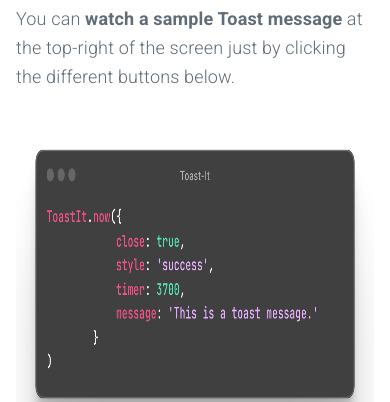
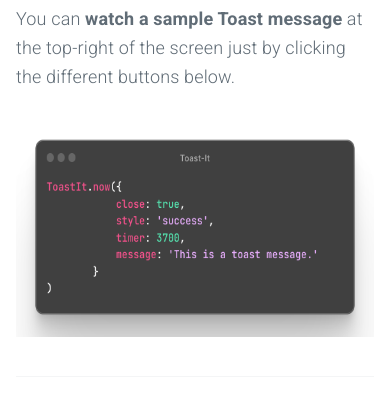
Before and after one commit to mobilepadawan/Toastit-JS, a plain HTML site: page index.html in a window 390 px wide. Shown: the part 141-543 px from the top of the page. Drawn offline with nearby package versions, Linux system fonts and the light colour scheme.

Commit message:
Update styles.css

```diff
--- a/css/styles.css
+++ b/css/styles.css
@@ -148,6 +148,11 @@
     img.img-logo {
         display: none;
     }
+
+    div.image-sample img {
+    width: 420px;
+    height: 220px;
+}
 }
 
 @media (min-width: 800px) {
```
